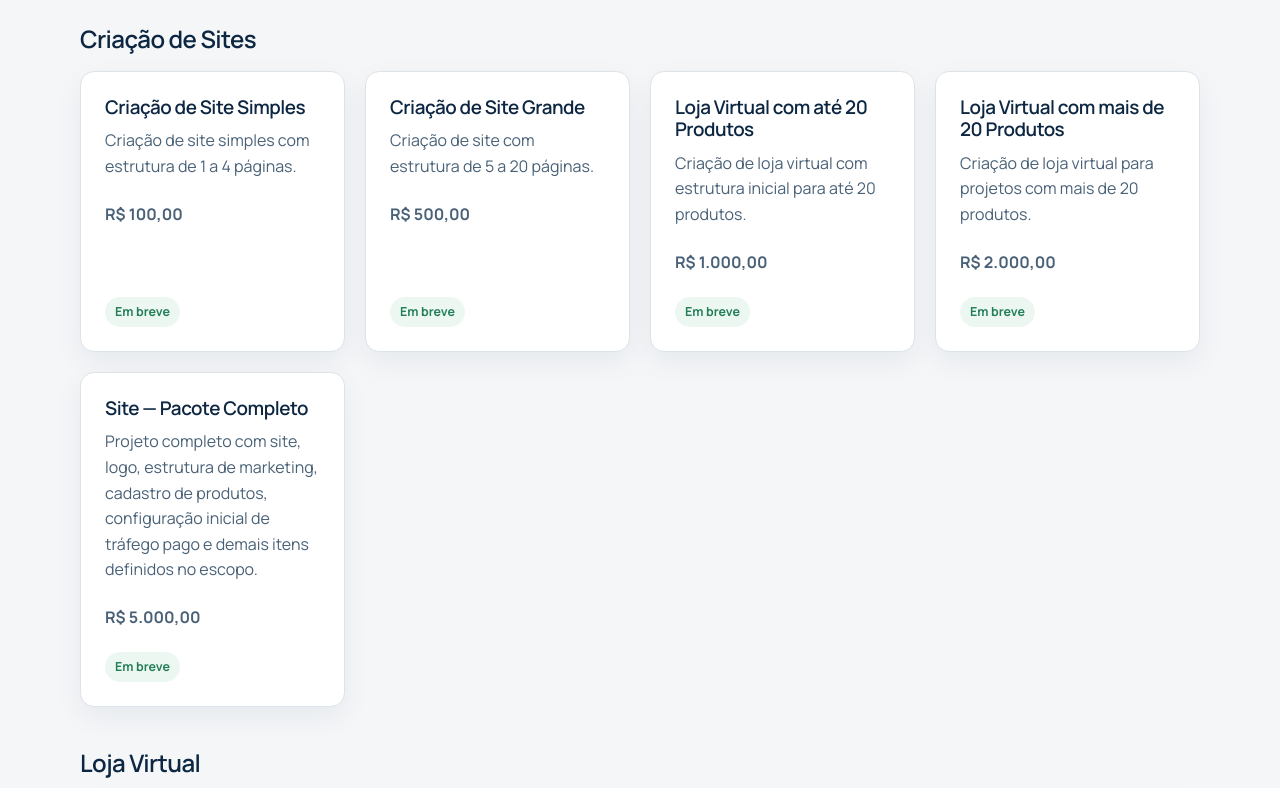
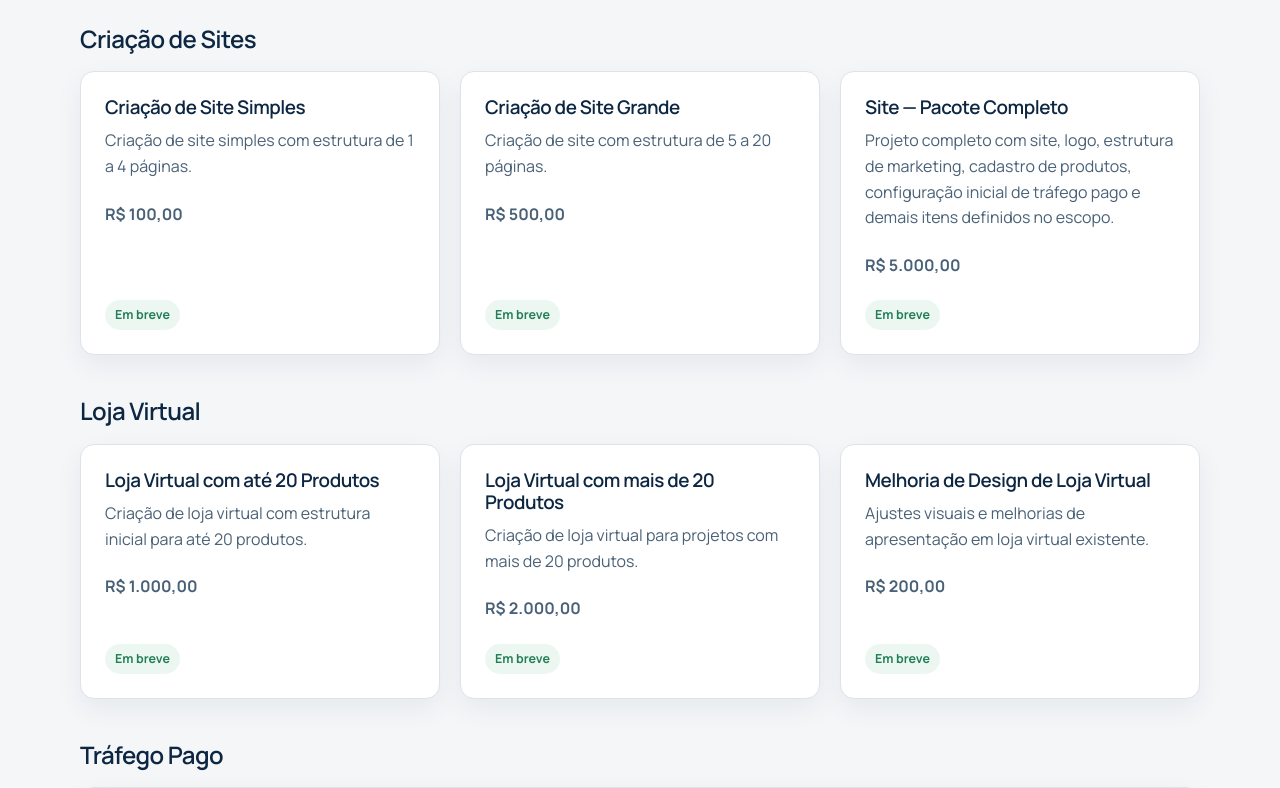
Before and after one commit to AdrianoMares/gerador-facil, a React (Vite) app: page /marketing-digital in a window 1280 px wide. Shown: the part 400-1188 px from the top of the page. Built offline with nearby package versions, Linux system fonts and the light colour scheme; no server answers.

Commit message:
Organizar lojas virtuais na categoria correta

```diff
--- a/src/catalog/marketingDigitalRegistry.js
+++ b/src/catalog/marketingDigitalRegistry.js
@@ -34,36 +34,6 @@ export const marketingDigitalCategories = [
         }
       },
       {
-        name: 'Loja Virtual com até 20 Produtos',
-        shortName: 'E-commerce até 20 produtos',
-        slug: 'ecommerce-ate-20-produtos',
-        category: 'Criação de Sites',
-        categorySlug: 'criacao-de-sites',
-        path: '/marketing-digital/criacao-de-sites/ecommerce-ate-20-produtos',
-        description: 'Criação de loja virtual com estrutura inicial para até 20 produtos.',
-        priceCents: 100000,
-        status: 'planned',
-        seo: {
-          title: 'Criação de Loja Virtual até 20 Produtos | Resodi',
-          description: 'Criação de loja virtual com até 20 produtos.'
-        }
-      },
-      {
-        name: 'Loja Virtual com mais de 20 Produtos',
-        shortName: 'E-commerce acima de 20 produtos',
-        slug: 'ecommerce-mais-de-20-produtos',
-        category: 'Criação de Sites',
-        categorySlug: 'criacao-de-sites',
-        path: '/marketing-digital/criacao-de-sites/ecommerce-mais-de-20-produtos',
-        description: 'Criação de loja virtual para projetos com mais de 20 produtos.',
-        priceCents: 200000,
-        status: 'planned',
-        seo: {
-          title: 'Criação de Loja Virtual com mais de 20 Produtos | Resodi',
-          description: 'Criação de loja virtual para catálogos com mais de 20 produtos.'
-        }
-      },
-      {
         name: 'Site — Pacote Completo',
         shortName: 'Pacote Completo',
         slug: 'site-pacote-completo',
@@ -84,6 +54,36 @@ export const marketingDigitalCategories = [
     name: 'Loja Virtual',
     slug: 'loja-virtual',
     services: [
+      {
+        name: 'Loja Virtual com até 20 Produtos',
+        shortName: 'E-commerce até 20 produtos',
+        slug: 'ecommerce-ate-20-produtos',
+        category: 'Loja Virtual',
+        categorySlug: 'loja-virtual',
+        path: '/marketing-digital/loja-virtual/ecommerce-ate-20-produtos',
+        description: 'Criação de loja virtual com estrutura inicial para até 20 produtos.',
+        priceCents: 100000,
+        status: 'planned',
+        seo: {
+          title: 'Criação de Loja Virtual até 20 Produtos | Resodi',
+          description: 'Criação de loja virtual com até 20 produtos.'
+        }
+      },
+      {
+        name: 'Loja Virtual com mais de 20 Produtos',
+        shortName: 'E-commerce acima de 20 produtos',
+        slug: 'ecommerce-mais-de-20-produtos',
+        category: 'Loja Virtual',
+        categorySlug: 'loja-virtual',
+        path: '/marketing-digital/loja-virtual/ecommerce-mais-de-20-produtos',
+        description: 'Criação de loja virtual para projetos com mais de 20 produtos.',
+        priceCents: 200000,
+        status: 'planned',
+        seo: {
+          title: 'Criação de Loja Virtual com mais de 20 Produtos | Resodi',
+          description: 'Criação de loja virtual para catálogos com mais de 20 produtos.'
+        }
+      },
       {
         name: 'Melhoria de Design de Loja Virtual',
         shortName: 'Melhoria de Design',
```
